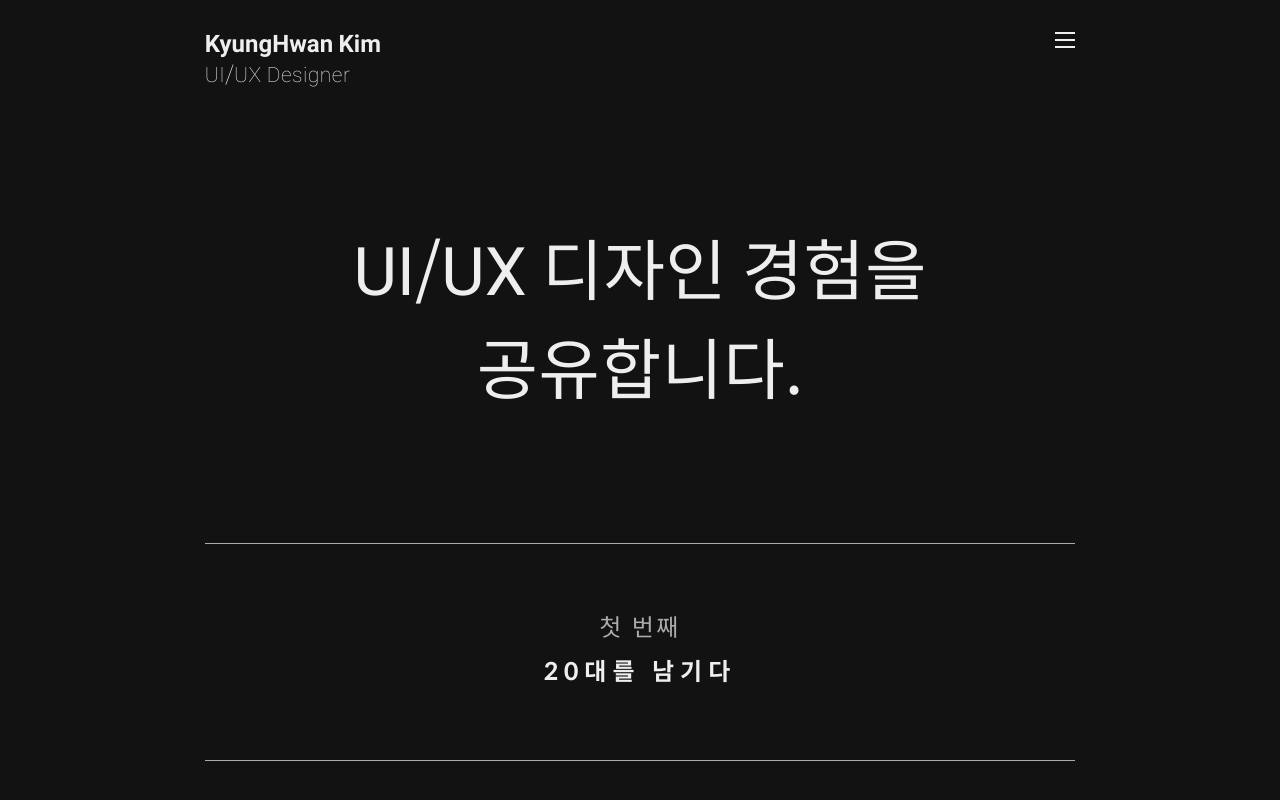
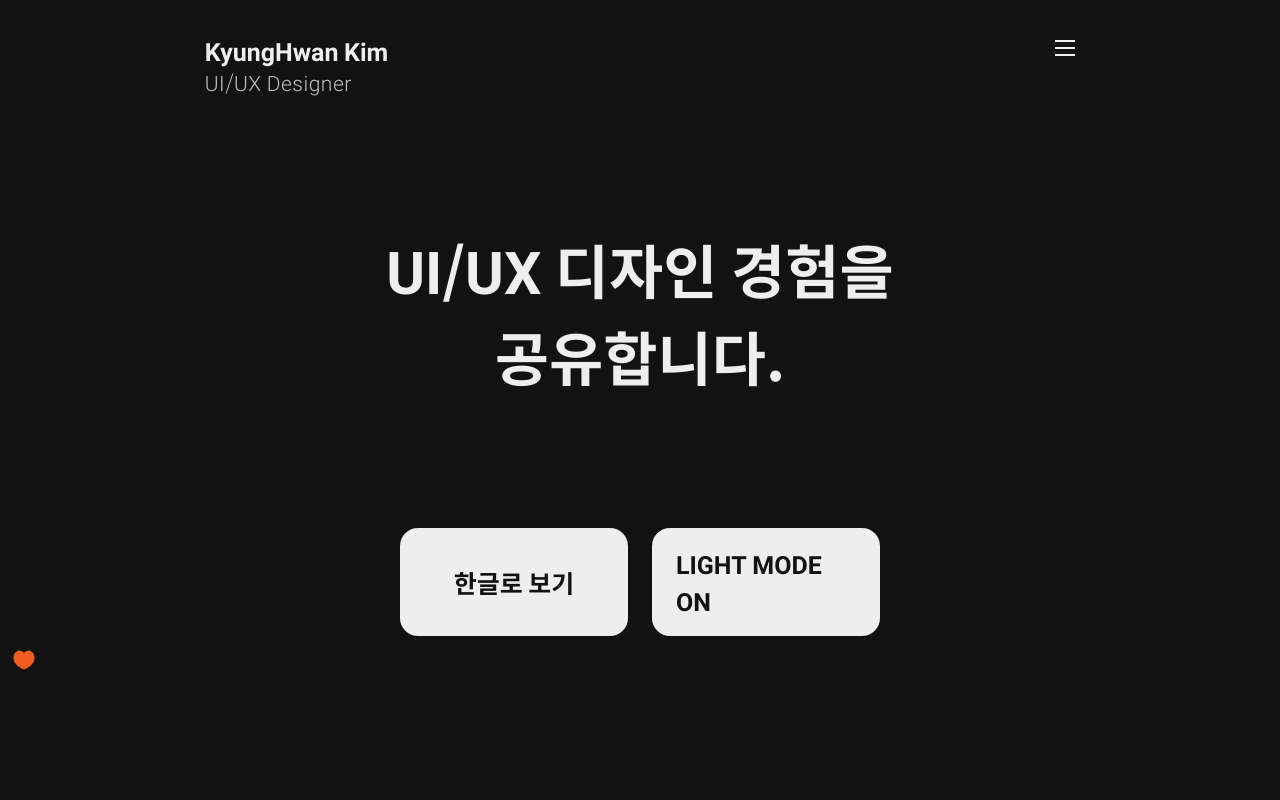
Before and after one commit to dalgudot/share-design, a Next.js app: page / in a window 1280 px wide. Built offline with nearby package versions, Linux system fonts and the light colour scheme.

Commit message:
20201115

```diff
--- a/src/components/button/lang-change-button.jsx
+++ b/src/components/button/lang-change-button.jsx
@@ -1,6 +1,8 @@
 import styled from 'styled-components';
 import { useSelector, useDispatch } from 'react-redux';
 import { useEffect } from 'react';
+import PText from '../typo/p';
+import { fontSize, fontWeight } from '../typo/font';
 
 const LangChangeButton = () => {
   const lang = useSelector((state) => state.language);
@@ -18,10 +20,29 @@ const LangChangeButton = () => {
   }, [lang]);
 
   return (
-    <button className="btn__common" onClick={languageChange}>
-      {`${lang}` === 'ko' ? 'View in English' : '한글로 보기'}
-    </button>
+    <BtnStyle onClick={languageChange}>
+      <PText
+        text={`${lang}` === 'ko' ? 'View in English' : '한글로 보기'}
+        mobileSize={fontSize.font18}
+        tabletSize={fontSize.font21}
+        desktopSize={fontSize.font25}
+        weight={fontWeight.bold}
+        color="backgroundColor"
+      />
+    </BtnStyle>
   );
 };
 
 export default LangChangeButton;
+
+const BtnStyle = styled.button`
+  display: flex;
+  justify-content: center;
+  align-items: center;
+  width: 180px;
+  height: 60px;
+  padding: 24px;
+  background-color: ${({ theme }) => theme.gray1};
+  opacity: 1;
+  border-radius: 18px;
+`;
--- a/src/components/button/mode-change-button.jsx
+++ b/src/components/button/mode-change-button.jsx
@@ -4,14 +4,10 @@ import { useRouter } from 'next/router';
 import { useEffect } from 'react';
 import { k } from '../lang/index/ko-index';
 import { e } from '../lang/index/en-index';
+import PText from '../typo/p';
+import { fontSize, fontWeight } from '../typo/font';
 
-const ModeChangeButton = ({
-  setMode,
-  darkTheme,
-  lightTheme,
-  block,
-  margin__left,
-}) => {
+const ModeChangeButton = ({ setMode, darkTheme, lightTheme, block }) => {
   const theme = useSelector((state) => state.localMode);
   const dispatch = useDispatch();
   const themeChange = () =>
@@ -39,20 +35,37 @@ const ModeChangeButton = ({
   };
 
   return (
-    <button
-      style={style}
-      className="btn__common margin__left"
-      onClick={setTheme}
-    >
-      {`${theme}` === 'darkTheme'
-        ? `${lang}` === 'ko'
-          ? k['LightMode']
-          : e['LightMode']
-        : `${lang}` === 'ko'
-        ? k['DarkMode']
-        : e['DarkMode']}
-    </button>
+    <BtnStyle style={style} onClick={setTheme}>
+      <PText
+        text={
+          `${theme}` === 'darkTheme'
+            ? `${lang}` === 'ko'
+              ? k['LightMode']
+              : e['LightMode']
+            : `${lang}` === 'ko'
+            ? k['DarkMode']
+            : e['DarkMode']
+        }
+        mobileSize={fontSize.font18}
+        tabletSize={fontSize.font21}
+        desktopSize={fontSize.font25}
+        weight={fontWeight.bold}
+        color="backgroundColor"
+      />
+    </BtnStyle>
   );
 };
 
 export default ModeChangeButton;
+
+const BtnStyle = styled.button`
+  /* display: flex; */
+  justify-content: center;
+  align-items: center;
+  width: 180px;
+  height: 60px;
+  padding: 24px;
+  background-color: ${({ theme }) => theme.gray1};
+  opacity: 1;
+  border-radius: 18px;
+`;
--- a/src/components/index/elements.jsx
+++ b/src/components/index/elements.jsx
@@ -1,6 +1,6 @@
 import styled from 'styled-components';
 
-export const LeftRightContainer = styled.main`
+export const LeftRightMargin = styled.main`
   padding: 0 6vw;
 
   @media all and (min-width: 960px) {
--- a/src/components/index/header.jsx
+++ b/src/components/index/header.jsx
@@ -12,18 +12,19 @@ const Header = () => {
             text="KyungHwan Kim"
             mobileSize={fontSize.font18}
             tabletSize={fontSize.font21}
-            desktopSize={fontSize.font24}
+            desktopSize={fontSize.font25}
             weight={fontWeight.bold}
-          ></H3Text>
+          />
           <H3Text
             text="UI/UX Designer"
             mobileSize={fontSize.font14}
             tabletSize={fontSize.font18}
             desktopSize={fontSize.font21}
-            weight={fontWeight.thin}
+            weight={fontWeight.light}
             letterSpacing="0.5px"
             marginTop="-2px"
-          ></H3Text>
+            opacity={0.8}
+          />
         </Left>
       </Link>
 
@@ -41,7 +42,7 @@ export default Header;
 const HeaderContainer = styled.header`
   display: flex;
   justify-content: space-between;
-  margin: 3vh 0;
+  margin: 4vh 0;
 `;
 
 const Left = styled.a``;
--- a/src/components/index/khk-text.jsx
+++ b/src/components/index/khk-text.jsx
@@ -9,15 +9,15 @@ const KHKText = () => {
         text="UI/UX 디자인 경험을"
         mobileSize={fontSize.font29}
         tabletSize={fontSize.font49}
-        desktopSize={fontSize.font67}
-        weight={fontWeight.regular}
+        desktopSize={fontSize.font59}
+        weight={fontWeight.bold}
       ></H1Text>
       <H1Text
         text="공유합니다."
         mobileSize={fontSize.font29}
         tabletSize={fontSize.font49}
-        desktopSize={fontSize.font67}
-        weight={fontWeight.regular}
+        desktopSize={fontSize.font59}
+        weight={fontWeight.bold}
       ></H1Text>
     </KHKTextContainer>
   );
--- a/src/components/lang/index/ko-index.jsx
+++ b/src/components/lang/index/ko-index.jsx
@@ -1,5 +1,5 @@
 export const k = {
-  twenty: "20대를 남기다",
-  DarkMode: "다크 모드로 보기",
-  LightMode: "라이트 모드로 보기",
+  twenty: '20대를 남기다',
+  DarkMode: '다크 모드',
+  LightMode: '라이트 모드',
 };
--- a/src/components/typo/font.jsx
+++ b/src/components/typo/font.jsx
@@ -6,6 +6,7 @@ export const fontSize = {
   font39: '39px',
   font34: '34px',
   font29: '29px',
+  font25: '25px',
   font24: '24px',
   font21: '21px',
   font18: '18px',
--- a/src/components/typo/h1.jsx
+++ b/src/components/typo/h1.jsx
@@ -45,7 +45,7 @@ export default H1Text;
 const H1 = styled.h1`
   font-weight: ${({ weight }) => weight};
   letter-spacing: ${({ letterSpacing }) => letterSpacing};
-  color: ${({ color }) => color};
+  color: ${({ theme, color }) => theme[color]};
   opacity: ${({ opacity }) => opacity};
   margin-top: ${({ marginTop }) => marginTop};
 
--- a/src/components/typo/h2.jsx
+++ b/src/components/typo/h2.jsx
@@ -45,7 +45,7 @@ export default H2Text;
 const H2 = styled.h2`
   font-weight: ${({ weight }) => weight};
   letter-spacing: ${({ letterSpacing }) => letterSpacing};
-  color: ${({ color }) => color};
+  color: ${({ theme, color }) => theme[color]};
   opacity: ${({ opacity }) => opacity};
   margin-top: ${({ marginTop }) => marginTop};
 
--- a/src/components/typo/h3.jsx
+++ b/src/components/typo/h3.jsx
@@ -45,7 +45,7 @@ export default H3Text;
 const H3 = styled.h3`
   font-weight: ${({ weight }) => weight};
   letter-spacing: ${({ letterSpacing }) => letterSpacing};
-  color: ${({ color }) => color};
+  color: ${({ theme, color }) => theme[color]};
   opacity: ${({ opacity }) => opacity};
   margin-top: ${({ marginTop }) => marginTop};
 
--- a/src/components/typo/p.jsx
+++ b/src/components/typo/p.jsx
@@ -0,0 +1,63 @@
+import PropTypes from 'prop-types';
+import styled from 'styled-components';
+
+const PText = ({
+  text,
+  mobileSize,
+  tabletSize,
+  desktopSize,
+  weight,
+  letterSpacing,
+  color,
+  opacity,
+  marginTop,
+}) => {
+  PText.propTypes = {
+    text: PropTypes.string.isRequired,
+    mobileSize: PropTypes.string.isRequired,
+    tabletSize: PropTypes.string.isRequired,
+    desktopSize: PropTypes.string.isRequired,
+    weight: PropTypes.number.isRequired,
+    letterSpacing: PropTypes.string,
+    color: PropTypes.string,
+    opacity: PropTypes.number,
+    marginTop: PropTypes.string,
+  };
+
+  return (
+    <P
+      mobileSize={mobileSize}
+      tabletSize={tabletSize}
+      desktopSize={desktopSize}
+      weight={weight}
+      letterSpacing={letterSpacing}
+      color={color}
+      opacity={opacity}
+      marginTop={marginTop}
+    >
+      {text}
+    </P>
+  );
+};
+
+export default PText;
+
+const P = styled.p`
+  font-weight: ${({ weight }) => weight};
+  letter-spacing: ${({ letterSpacing }) => letterSpacing};
+  color: ${({ theme, color }) => theme[color]};
+  opacity: ${({ opacity }) => opacity};
+  margin-top: ${({ marginTop }) => marginTop};
+
+  @media screen and (max-width: 812px) {
+    font-size: ${({ mobileSize }) => mobileSize};
+  }
+
+  @media screen and (min-width: 813px) and (max-width: 1200px) {
+    font-size: ${({ tabletSize }) => tabletSize};
+  }
+
+  @media screen and (min-width: 1201px) {
+    font-size: ${({ desktopSize }) => desktopSize};
+  }
+`;
--- a/src/pages/index.js
+++ b/src/pages/index.js
@@ -11,7 +11,8 @@ import Subject from '../components/index/subject';
 import Contact from '../components/index/contact';
 import Footer from '../components/index/footer';
 import Nav from '../components/index/nav';
-import { LeftRightContainer } from '../components/index/elements';
+import { LeftRightMargin } from '../components/index/elements';
+import LottieDownScroll from '../components/lottie/lottie-down-scroll';
 
 const Index = ({ setMode, darkTheme, lightTheme }) => {
   DetectBrowserLang();
@@ -20,13 +21,29 @@ const Index = ({ setMode, darkTheme, lightTheme }) => {
     <>
       <HeadInfo info={indexInfo} />
 
-      <LeftRightContainer>
-        <Header />
+      <FirstView100vh>
+        <LeftRightMargin>
+          <Header />
+          <KHKText />
 
-        <KHKText />
+          <BtnLayout>
+            <LangChangeButton />
+            <ModeChangeButton
+              block="flex"
+              setMode={setMode}
+              darkTheme={darkTheme}
+              lightTheme={lightTheme}
+            />
+          </BtnLayout>
+        </LeftRightMargin>
+        <LottieDownScroll />
 
-        <Nav />
-      </LeftRightContainer>
+        {/* 스크롤 모션 */}
+      </FirstView100vh>
+
+      <Rect />
+
+      <Nav />
 
       <Subject order="첫 번째" name="20대를 남기다" backgroundColor="" />
 
@@ -38,6 +55,27 @@ const Index = ({ setMode, darkTheme, lightTheme }) => {
 };
 
 export default Index;
+
+const FirstView100vh = styled.div`
+  min-height: 100vh;
+  /* align-items: center; */
+  /* min-height: -webkit-fill-available; */
+`;
+
+const Rect = styled.div`
+  width: 100%;
+  height: 100vh;
+  min-height: 100vh;
+  min-height: -webkit-fill-available;
+  background-color: rebeccapurple;
+`;
+
+const BtnLayout = styled.section`
+  display: flex;
+  justify-content: space-between;
+  margin: 0 auto;
+  max-width: 480px;
+`;
 
 // Hamburger Modal
 {
```
